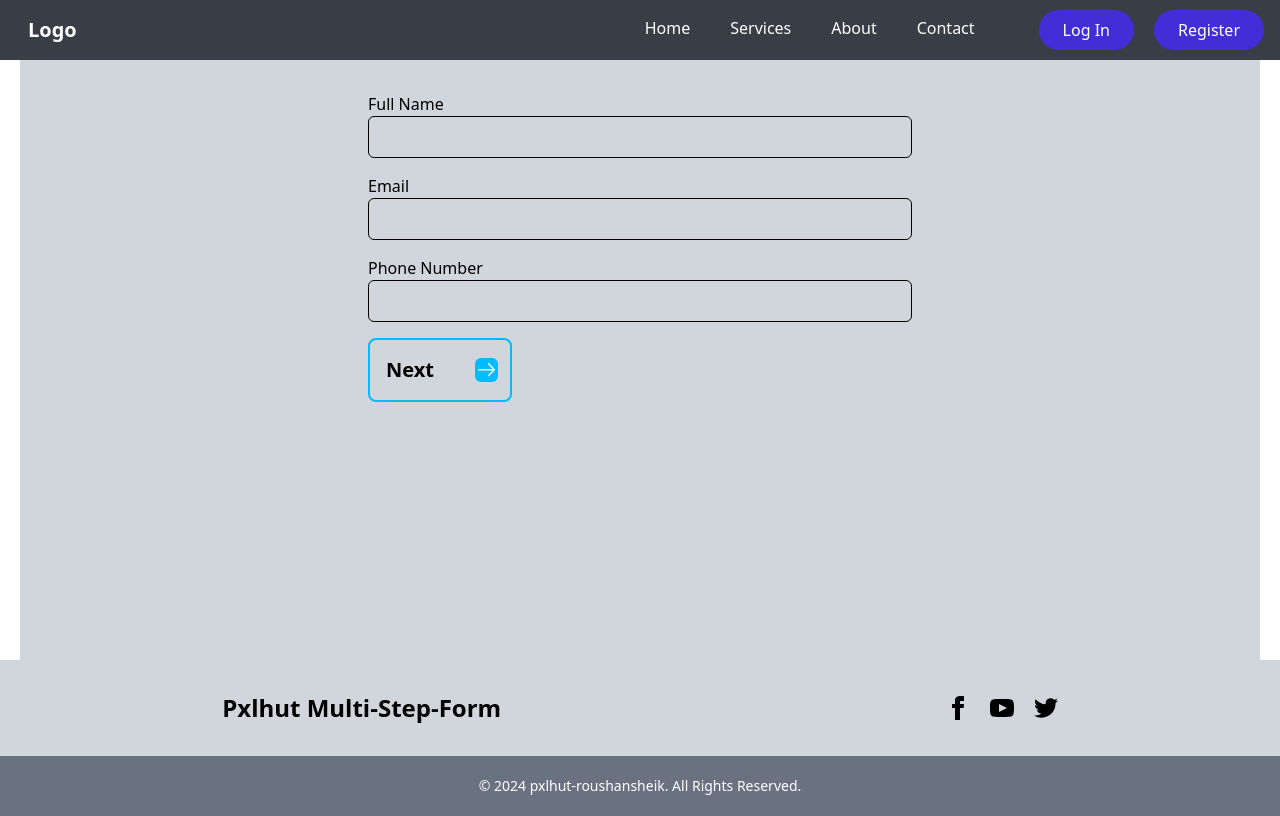
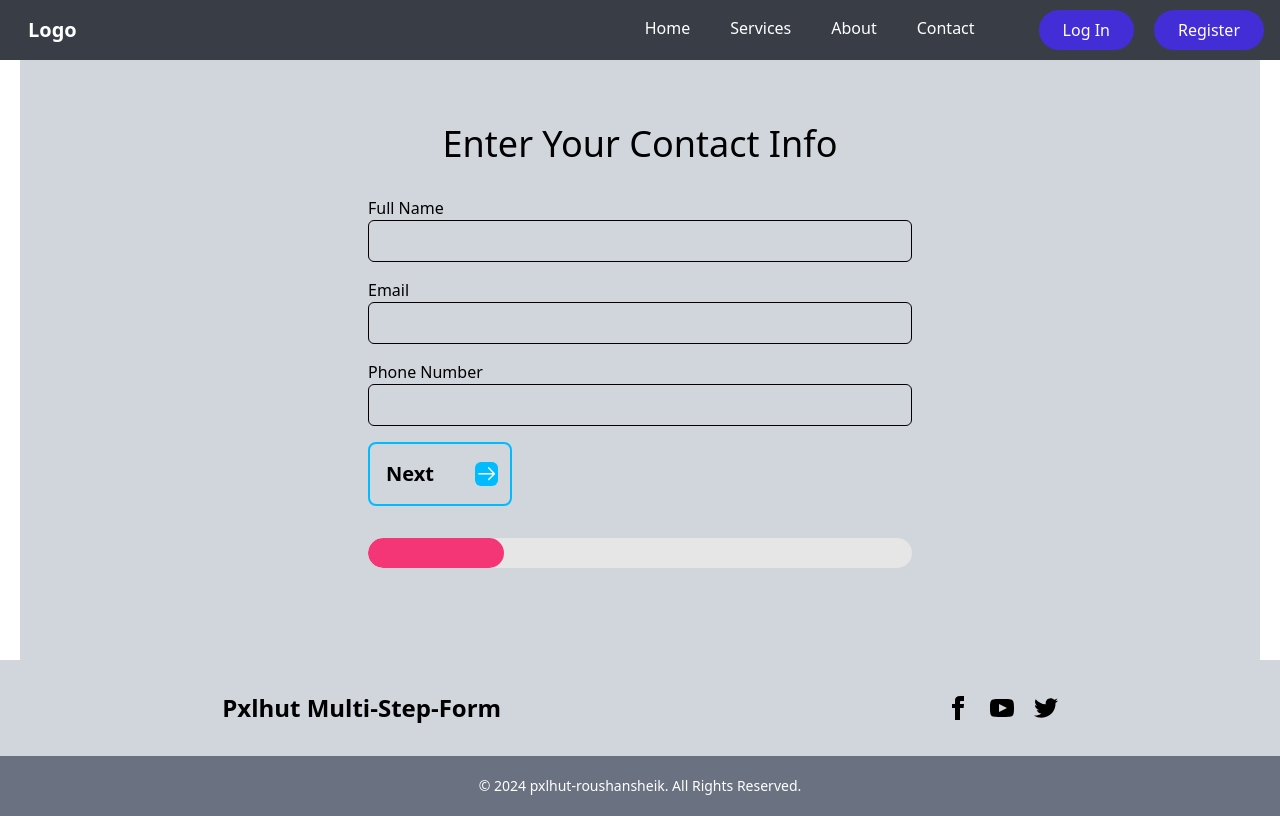
Before and after one commit to roushan-sheik/multi-step-form, a Next.js app: page / in a window 1280 px wide. Built offline with nearby package versions, Linux system fonts and the light colour scheme.

Commit message:
[feat]: added  form progress bar

```diff
--- a/src/container/form/components/StepOne.tsx
+++ b/src/container/form/components/StepOne.tsx
@@ -3,6 +3,7 @@ import { zodResolver } from "@hookform/resolvers/zod";
 import { personalInfoSchema } from "../schema/formSchema";
 import { TPersonalInfo } from "../types/formTypes";
 import ButtonNext from "@/container/ui/ButtonNext";
+import FormProgress from "@/container/ui/FormProgress";
 
 type Props = {
   next: () => void;
@@ -26,6 +27,10 @@ const StepOne = ({ next, update, defaultValues }: Props) => {
   };
 
   return (
+    <div>
+      <h2 className="text-4xl text-center my-8 font-medium">
+        Enter Your Contact Info
+      </h2>
       <form onSubmit={handleSubmit(onSubmit)} className="space-y-4">
         <div>
           <label className="block font-medium">Full Name</label>
@@ -38,7 +43,9 @@ const StepOne = ({ next, update, defaultValues }: Props) => {
         <div>
           <label className="block font-medium">Email</label>
           <input {...register("email")} className="input" />
-        {errors.email && <p className="text-red-500">{errors.email.message}</p>}
+          {errors.email && (
+            <p className="text-red-500">{errors.email.message}</p>
+          )}
         </div>
 
         <div>
@@ -51,6 +58,9 @@ const StepOne = ({ next, update, defaultValues }: Props) => {
 
         <ButtonNext type="submit">Next</ButtonNext>
       </form>
+      {/* progress bar  */}
+      <FormProgress progress="25%" />
+    </div>
   );
 };
 
--- a/src/container/form/components/StepSummary.tsx
+++ b/src/container/form/components/StepSummary.tsx
@@ -1,6 +1,7 @@
 "use client";
 import { ToastContainer, toast } from "react-toastify";
 import { TFormData } from "../types/formTypes";
+import FormProgress from "@/container/ui/FormProgress";
 
 type Props = {
   prev: () => void;
@@ -16,7 +17,8 @@ const StepSummary = ({ prev, data }: Props) => {
 
   return (
     <div className="space-y-4">
-      <h2 className="text-xl font-bold">Review Your Information</h2>
+      <h2 className="text-4xl text-center my-8 font-medium">Submit Now</h2>
+      <h2 className="text-2xl font-bold ">Review Your Information</h2>
 
       <ToastContainer />
       <div className="grid gap-2">
@@ -51,6 +53,8 @@ const StepSummary = ({ prev, data }: Props) => {
           Submit
         </button>
       </div>
+      {/* progress bar  */}
+      <FormProgress progress="100%" />
     </div>
   );
 };
--- a/src/container/form/components/StepThree.tsx
+++ b/src/container/form/components/StepThree.tsx
@@ -5,6 +5,7 @@ import { zodResolver } from "@hookform/resolvers/zod";
 import { accountSetupSchema } from "../schema/formSchema";
 import { TAccountSetup } from "../types/formTypes";
 import ButtonNext from "@/container/ui/ButtonNext";
+import FormProgress from "@/container/ui/FormProgress";
 
 type Props = {
   next: () => void;
@@ -29,6 +30,10 @@ const StepThree = ({ next, prev, update, defaultValues }: Props) => {
   };
 
   return (
+    <div>
+      <h2 className="text-4xl text-center my-8 font-medium">
+        Register Your Account
+      </h2>
       <form onSubmit={handleSubmit(onSubmit)} className="space-y-4">
         <div>
           <label className="block font-medium">Username</label>
@@ -65,6 +70,9 @@ const StepThree = ({ next, prev, update, defaultValues }: Props) => {
           <ButtonNext type="submit">Next</ButtonNext>
         </div>
       </form>
+      {/* progress bar  */}
+      <FormProgress progress="75%" />
+    </div>
   );
 };
 
--- a/src/container/form/components/StepTwo.tsx
+++ b/src/container/form/components/StepTwo.tsx
@@ -5,6 +5,7 @@ import { zodResolver } from "@hookform/resolvers/zod";
 import { addressDetailsSchema } from "../schema/formSchema";
 import { TAddressDetails } from "../types/formTypes";
 import ButtonNext from "@/container/ui/ButtonNext";
+import FormProgress from "@/container/ui/FormProgress";
 
 type Props = {
   next: () => void;
@@ -29,6 +30,10 @@ const StepTwo = ({ next, prev, update, defaultValues }: Props) => {
   };
 
   return (
+    <div>
+      <h2 className="text-4xl text-center my-8 font-medium">
+        Enter Your Permanent Address
+      </h2>
       <form onSubmit={handleSubmit(onSubmit)} className="space-y-4">
         <div>
           <label className="block font-medium">Street Address</label>
@@ -59,6 +64,9 @@ const StepTwo = ({ next, prev, update, defaultValues }: Props) => {
           <ButtonNext type="submit">Next</ButtonNext>
         </div>
       </form>
+      {/* progress bar  */}
+      <FormProgress progress="50%" />
+    </div>
   );
 };
 
--- /dev/null
+++ b/src/container/ui/FormProgress.tsx
@@ -0,0 +1,22 @@
+import React, { FC } from "react";
+
+type TFormProgressProps = {
+  progress: string; // e.g., '35%' or '100%'
+};
+
+const FormProgress: FC<TFormProgressProps> = ({ progress }) => {
+  const isComplete = progress === "100%";
+
+  return (
+    <div className="w-full h-[30px] rounded-[33px] my-8 bg-[#e6e6e6] overflow-hidden">
+      <div
+        className={`h-[30px] rounded-[33px] transition-all duration-300 ease-in-out ${
+          isComplete ? "bg-green-500" : "bg-[#f43676]"
+        }`}
+        style={{ width: progress }}
+      ></div>
+    </div>
+  );
+};
+
+export default FormProgress;
```
Lines whose indentation alone changed are shown as unchanged.
